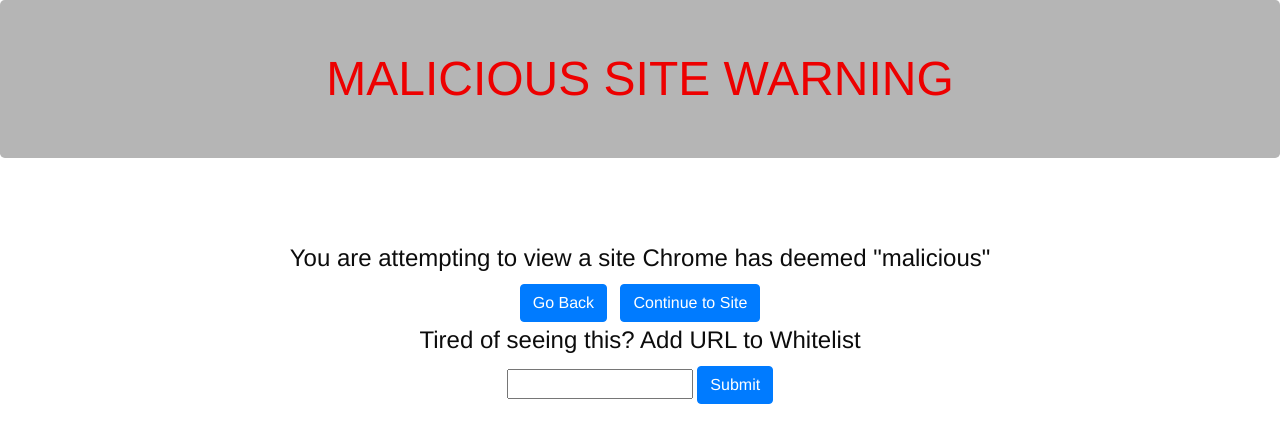
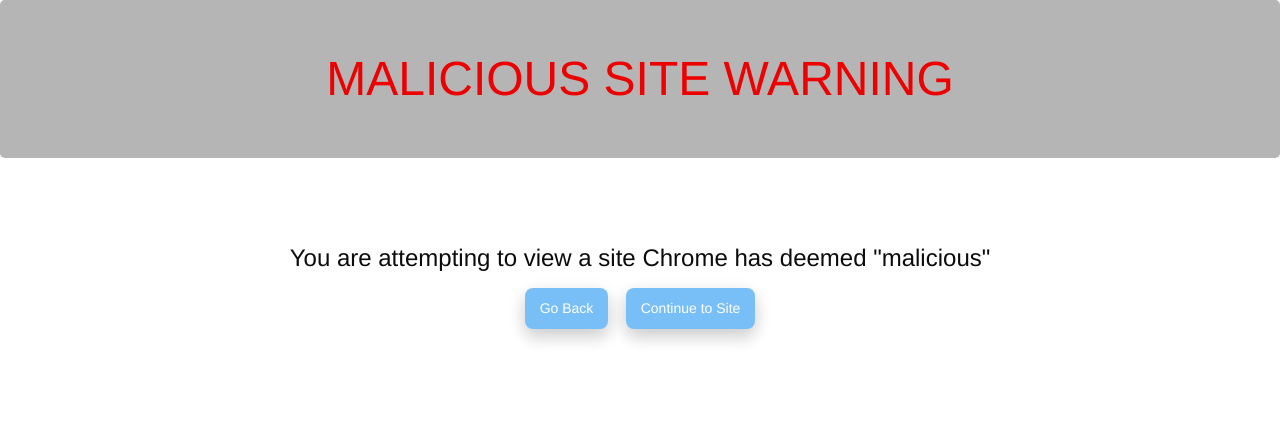
Before and after one commit to chancebrilz/insure-chrome-extension, a browser extension: page src/browser_action/warning_page.html in a window 1280 px wide. Drawn offline with Linux system fonts and the light colour scheme.

Commit message:
Update warning_page.html

```diff
--- a/src/browser_action/warning_page.html
+++ b/src/browser_action/warning_page.html
@@ -31,12 +31,7 @@
 
 <div class="container-fluid text-center">
 	<label><font size = "5">You are attempting to view a site Chrome has deemed "malicious"</font></label>
-	<center><button id="GoBack" class = "btn btn-primary btn-md">Go Back</button>&nbsp&nbsp&nbsp<button id = "continue" class = "btn btn-primary btn-md">Continue to Site</button></center>
-  <label><font size = "5">Tired of seeing this? Add URL to Whitelist</font></label><br>
-  <input type="text" id = "local_whitelist_text" name="local_whitelist" value="">
-
-    <button id = "whitelist" class = "btn btn-primary btn-md">Submit</button>
-    <br>
+	<center><button id="GoBack" class = "button">Go Back</button>&nbsp&nbsp&nbsp<button id = "continue" class = "button">Continue to Site</button></center>
   <script src = "/src/browser_action/warningpage.js"></script>
 </div>
 
```
